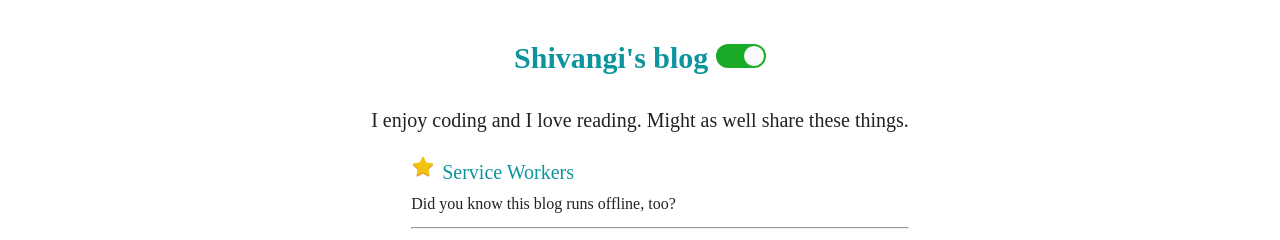
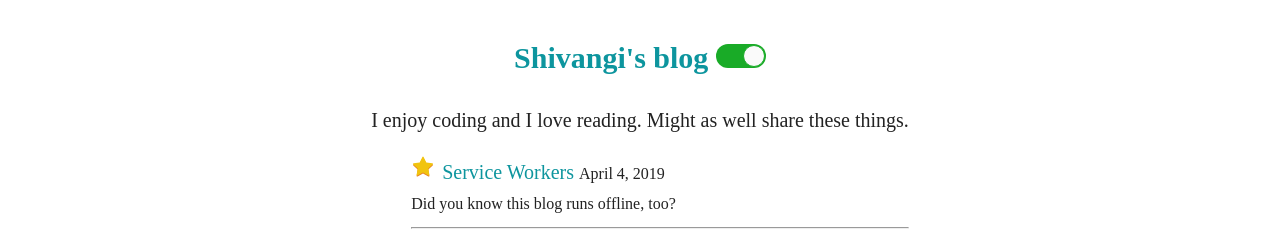
Before and after one commit to shivangidas/blog, a React (Create React App) app: page / in a window 1280 px wide. Shown: the top 240 px of the page. Built offline with nearby package versions, Linux system fonts and the light colour scheme.

Commit message:
forgot the date

```diff
--- a/src/Links.js
+++ b/src/Links.js
@@ -8,7 +8,8 @@ export default class Links extends Component {
         <Bio />
         <ul>
           <li key="2">
-            <Link to="/ServiceWorkers">Service Workers</Link>
+            <Link to="/ServiceWorkers">Service Workers</Link>{" "}
+            <small>April 4, 2019</small>
             <br />
             <small>Did you know this blog runs offline, too?</small>
           </li>
--- a/src/serviceWorker.js
+++ b/src/serviceWorker.js
@@ -133,7 +133,7 @@ function checkValidServiceWorker(swUrl, config) {
     })
     .catch(() => {
       console.log(
-        "No internet connection found. App is running in offline mode!"
+        "No internet connection found. App is running in offline mode."
       );
       Snackbar("No internet connection found. App is running in offline mode.");
     });
```
